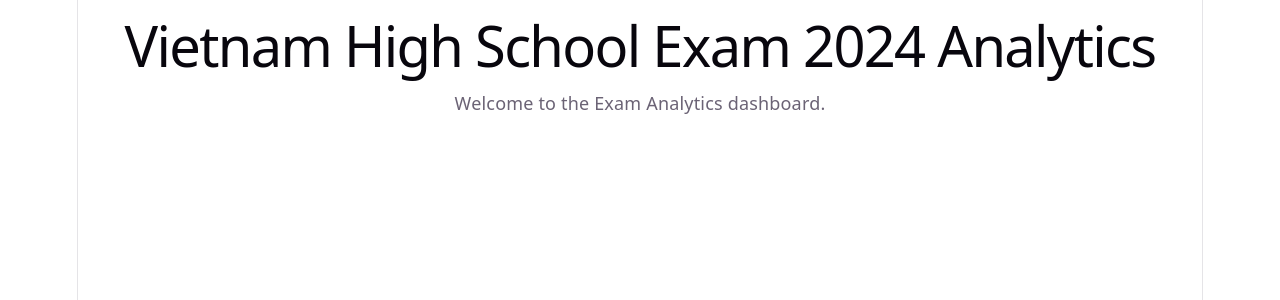
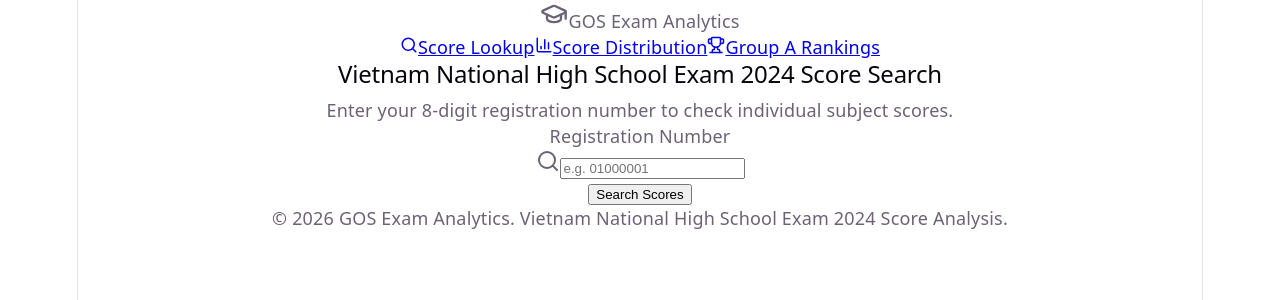
Before and after one commit to pogdepZ/gos-exam-analytics, a React (Vite) app in the folder apps/web/: page / in a window 1280 px wide. Shown: the top 300 px of the page. Built offline with nearby package versions, Linux system fonts and the light colour scheme.

Commit message:
feat(web): add exam score lookup interface

```diff
--- a/apps/web/src/App.tsx
+++ b/apps/web/src/App.tsx
@@ -1,13 +1,45 @@
+import { BrowserRouter, Routes, Route } from "react-router-dom";
+import { QueryClient, QueryClientProvider } from "@tanstack/react-query";
+import { Layout } from "./components/Layout";
+import { SearchPage } from "./pages/SearchPage";
+
+const queryClient = new QueryClient({
+  defaultOptions: {
+    queries: {
+      refetchOnWindowFocus: false,
+      retry: false,
+    },
+  },
+});
+
+// Placeholder components to ensure builds and routers resolve before subsequent features are added
+const ReportsPlaceholder = () => (
+  <div className="card text-center p-8">
+    <h2 className="text-xl font-bold mb-2">Score Distribution Reports</h2>
+    <p className="text-gray-400">Feature coming soon...</p>
+  </div>
+);
+
+const RankingsPlaceholder = () => (
+  <div className="card text-center p-8">
+    <h2 className="text-xl font-bold mb-2">Top 10 Group A Student Rankings</h2>
+    <p className="text-gray-400">Feature coming soon...</p>
+  </div>
+);
+
 function App() {
   return (
-    <div className="app-shell">
-      <header>
-        <h1>Vietnam High School Exam 2024 Analytics</h1>
-      </header>
-      <main>
-        <p>Welcome to the Exam Analytics dashboard.</p>
-      </main>
-    </div>
+    <QueryClientProvider client={queryClient}>
+      <BrowserRouter>
+        <Routes>
+          <Route path="/" element={<Layout />}>
+            <Route index element={<SearchPage />} />
+            <Route path="reports" element={<ReportsPlaceholder />} />
+            <Route path="rankings" element={<RankingsPlaceholder />} />
+          </Route>
+        </Routes>
+      </BrowserRouter>
+    </QueryClientProvider>
   );
 }
 
--- /dev/null
+++ b/apps/web/src/components/Layout.tsx
@@ -0,0 +1,44 @@
+import { Link, Outlet, useLocation } from "react-router-dom";
+import { Search, BarChart3, Trophy, GraduationCap } from "lucide-react";
+
+export const Layout = () => {
+  const location = useLocation();
+
+  const isActive = (path: string) => {
+    return location.pathname === path ? "active" : "";
+  };
+
+  return (
+    <div className="layout">
+      <header className="navbar">
+        <div className="logo-section">
+          <GraduationCap className="logo-icon" size={28} />
+          <span className="brand-name">GOS Exam Analytics</span>
+        </div>
+        <nav className="nav-links">
+          <Link to="/" className={`nav-item ${isActive("/")}`}>
+            <Search size={18} />
+            <span>Score Lookup</span>
+          </Link>
+          <Link to="/reports" className={`nav-item ${isActive("/reports")}`}>
+            <BarChart3 size={18} />
+            <span>Score Distribution</span>
+          </Link>
+          <Link to="/rankings" className={`nav-item ${isActive("/rankings")}`}>
+            <Trophy size={18} />
+            <span>Group A Rankings</span>
+          </Link>
+        </nav>
+      </header>
+      <main className="content-container">
+        <Outlet />
+      </main>
+      <footer className="footer">
+        <p>
+          © 2026 GOS Exam Analytics. Vietnam National High School Exam 2024
+          Score Analysis.
+        </p>
+      </footer>
+    </div>
+  );
+};
--- /dev/null
+++ b/apps/web/src/pages/SearchPage.tsx
@@ -0,0 +1,193 @@
+import { useState } from "react";
+import { useForm } from "react-hook-form";
+import { zodResolver } from "@hookform/resolvers/zod";
+import * as z from "zod";
+import { useQuery } from "@tanstack/react-query";
+import { Search, AlertCircle, CheckCircle2, User, Loader2 } from "lucide-react";
+
+const searchSchema = z.object({
+  registrationNumber: z
+    .string()
+    .min(1, "Registration number is required")
+    .regex(/^\d+$/, "Registration number must contain only numbers")
+    .min(6, "Must be at least 6 digits")
+    .max(12, "Must be at most 12 digits"),
+});
+
+type SearchFormValues = z.infer<typeof searchSchema>;
+
+interface ExamResult {
+  registrationNumber: string;
+  scores: Record<string, number | null>;
+}
+
+const fetchExamResult = async (regNum: string): Promise<ExamResult> => {
+  const apiUrl = import.meta.env.VITE_API_URL || "http://localhost:3000";
+  const response = await fetch(`${apiUrl}/api/exam-results/${regNum}`);
+  const json = await response.json();
+
+  if (!response.ok) {
+    throw new Error(json.error?.message || "Failed to fetch score");
+  }
+
+  return json.data;
+};
+
+// Map db fields to clean display labels
+const subjectLabelMap: Record<string, string> = {
+  math: "Mathematics",
+  literature: "Literature",
+  foreignLanguage: "Foreign Language",
+  physics: "Physics",
+  chemistry: "Chemistry",
+  biology: "Biology",
+  history: "History",
+  geography: "Geography",
+  civicEducation: "Civic Education",
+};
+
+export const SearchPage = () => {
+  const [searchRegNum, setSearchRegNum] = useState<string | null>(null);
+
+  const {
+    register,
+    handleSubmit,
+    formState: { errors },
+  } = useForm<SearchFormValues>({
+    resolver: zodResolver(searchSchema),
+    defaultValues: {
+      registrationNumber: "",
+    },
+  });
+
+  const { data, error, isLoading, isError, refetch } = useQuery<
+    ExamResult,
+    Error
+  >({
+    queryKey: ["examResult", searchRegNum],
+    queryFn: () => fetchExamResult(searchRegNum!),
+    enabled: !!searchRegNum,
+    retry: false,
+  });
+
+  const onSubmit = (values: SearchFormValues) => {
+    // Normalise registration number by trimming
+    const regNum = values.registrationNumber.trim();
+    setSearchRegNum(regNum);
+  };
+
+  const getScoreClass = (score: number | null): string => {
+    if (score === null) return "score-null";
+    if (score >= 8) return "score-high";
+    if (score >= 6) return "score-mid";
+    if (score >= 4) return "score-pass";
+    return "score-low";
+  };
+
+  return (
+    <div className="search-page">
+      <div className="search-header">
+        <h2>Vietnam National High School Exam 2024 Score Search</h2>
+        <p>
+          Enter your 8-digit registration number to check individual subject
+          scores.
+        </p>
+      </div>
+
+      <form onSubmit={handleSubmit(onSubmit)} className="search-form-container">
+        <div className="form-group">
+          <label htmlFor="regNumInput" className="sr-only">
+            Registration Number
+          </label>
+          <div className="input-with-icon">
+            <Search className="input-icon" />
+            <input
+              id="regNumInput"
+              type="text"
+              placeholder="e.g. 01000001"
+              maxLength={12}
+              {...register("registrationNumber")}
+              disabled={isLoading}
+              autoComplete="off"
+            />
+          </div>
+          {errors.registrationNumber && (
+            <span className="error-message">
+              <AlertCircle size={14} />
+              {errors.registrationNumber.message}
+            </span>
+          )}
+        </div>
+
+        <button type="submit" disabled={isLoading} className="btn btn-primary">
+          {isLoading ? (
+            <>
+              <Loader2 className="animate-spin" size={18} />
+              Searching...
+            </>
+          ) : (
+            "Search Scores"
+          )}
+        </button>
+      </form>
+
+      {/* Loading State */}
+      {isLoading && (
+        <div className="loading-card card">
+          <Loader2 className="animate-spin spinner-large" />
+          <p>Retrieving score record from the secure database...</p>
+        </div>
+      )}
+
+      {/* Error/Not Found States */}
+      {isError && (
+        <div className="error-card card">
+          <AlertCircle className="error-icon" size={48} />
+          <h3>Result Not Found</h3>
+          <p className="error-text">
+            {error.message ||
+              "No record matching that registration number was found."}
+          </p>
+          <button onClick={() => refetch()} className="btn btn-secondary mt-4">
+            Try Again
+          </button>
+        </div>
+      )}
+
+      {/* Success Result Display */}
+      {data && !isLoading && !isError && (
+        <div className="result-card card">
+          <div className="result-header">
+            <div className="student-info">
+              <div className="avatar">
+                <User size={24} />
+              </div>
+              <div>
+                <h3>Student SBD: {data.registrationNumber}</h3>
+                <span className="badge badge-success">
+                  <CheckCircle2 size={14} /> Verified Score Record
+                </span>
+              </div>
+            </div>
+          </div>
+
+          <div className="scores-grid">
+            {Object.entries(data.scores).map(([key, score]) => {
+              const label = subjectLabelMap[key] || key;
+              return (
+                <div key={key} className="score-item">
+                  <span className="score-subject">{label}</span>
+                  <div className={`score-value-badge ${getScoreClass(score)}`}>
+                    {score !== null && score !== undefined
+                      ? score.toFixed(2)
+                      : "N/A"}
+                  </div>
+                </div>
+              );
+            })}
+          </div>
+        </div>
+      )}
+    </div>
+  );
+};
```
Also changed, not shown: 2 other files (tests, documents, lock files or other folders).
